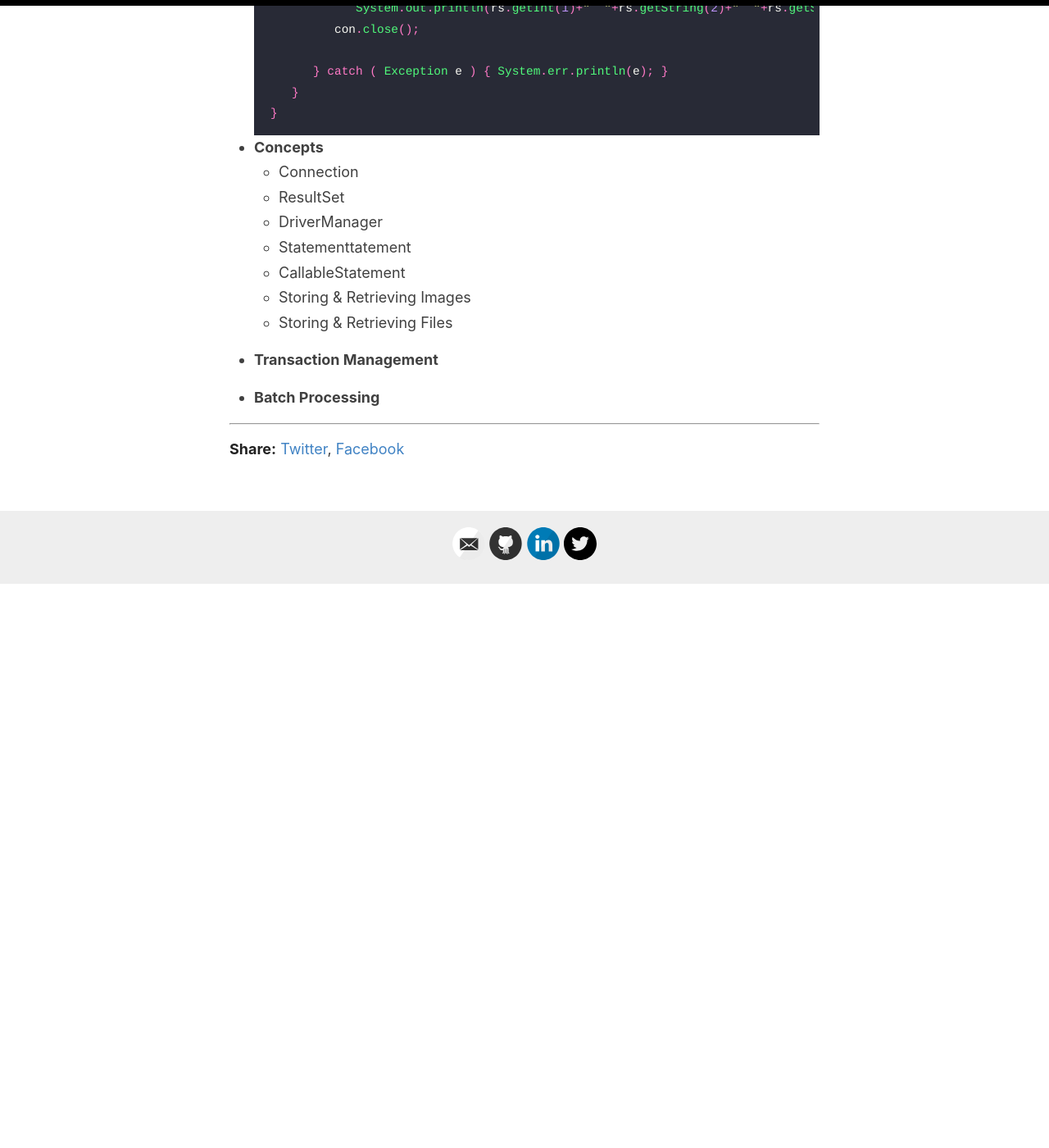
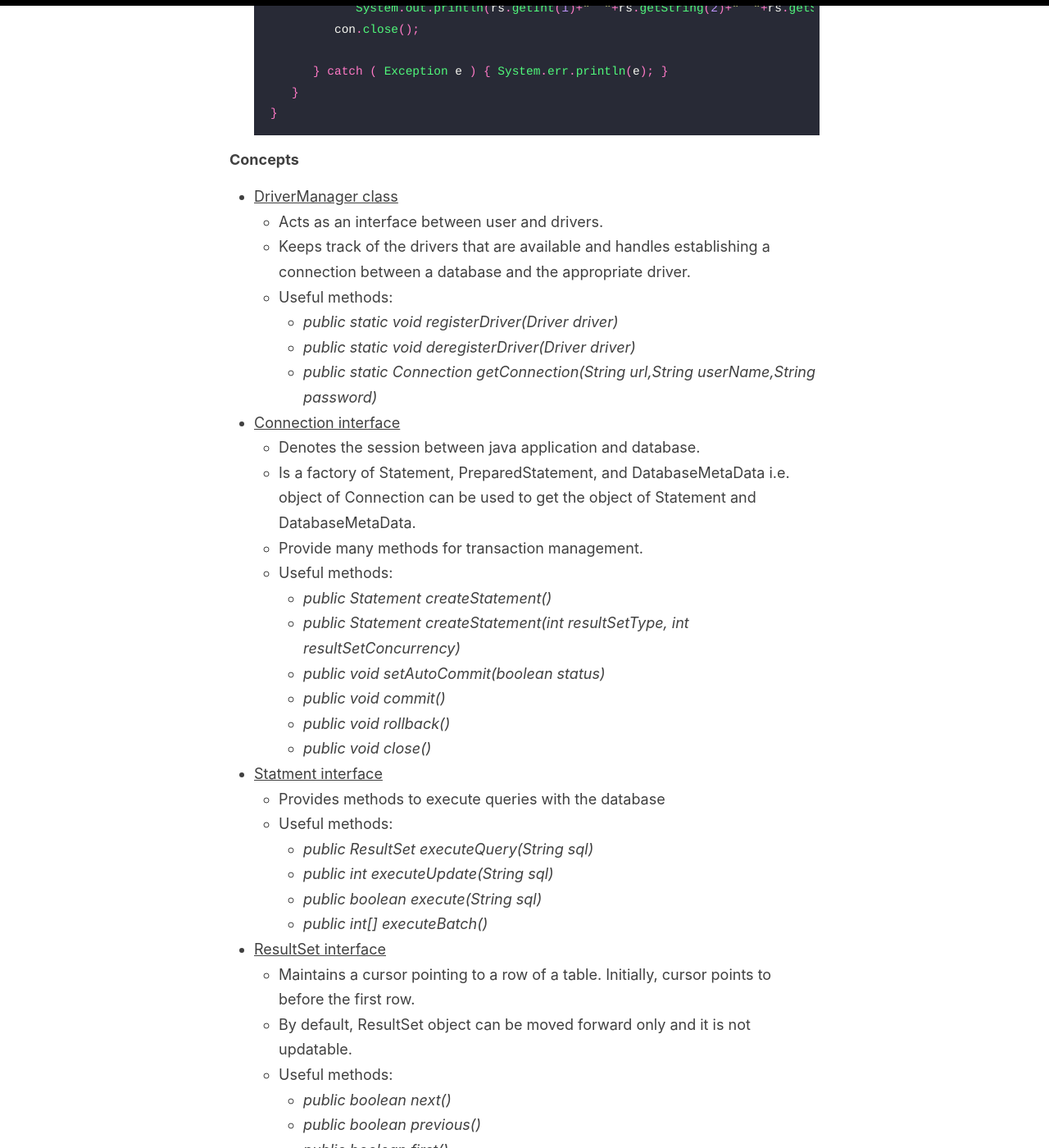
Before and after one commit to jaykay12/tech, a Jekyll site: the page built from _posts/2020-9-14-java-multithreading-networking-io.md, in a window 1280 px wide and 1400 px high, scrolled down 24831 px. Shown: the whole window at 82% size. Built offline with Jekyll 4.4.1, drawn with Linux system fonts in a browser that asks for light colours; before the commit the page ends 25544 px from its top, so only the background shows below that; some of the changed text lies outside the part shown.

Commit message:
Added info about classes and interfaces of java.sql

````diff
--- a/_posts/2020-9-14-java-multithreading-networking-io.md
+++ b/_posts/2020-9-14-java-multithreading-networking-io.md
@@ -876,14 +876,109 @@
    }
    ```
 
-- **Concepts**
-   - Connection
-   - ResultSet
-   - DriverManager
-   - Statementtatement
-   - CallableStatement
-   - Storing & Retrieving Images
-   - Storing & Retrieving Files
+**Concepts**
+  - <ins>DriverManager class</ins>
+     - Acts as an interface between user and drivers.
+     - Keeps track of the drivers that are available and handles establishing a connection between a database and the appropriate driver.
+     - Useful methods:
+        - _public static void registerDriver(Driver driver)_
+        - _public static void deregisterDriver(Driver driver)_
+        - _public static Connection getConnection(String url,String userName,String password)_
+
+
+  - <ins>Connection interface</ins>
+     - Denotes the session between java application and database.
+     - Is a factory of Statement, PreparedStatement, and DatabaseMetaData i.e. object of Connection can be used to get the object of Statement and DatabaseMetaData.
+     - Provide many methods for transaction management.
+     - Useful methods:
+        - _public Statement createStatement()_
+        - _public Statement createStatement(int resultSetType, int resultSetConcurrency)_
+        - _public void setAutoCommit(boolean status)_
+        - _public void commit()_
+        - _public void rollback()_
+        - _public void close()_
+
+
+  - <ins>Statment interface</ins>
+     - Provides methods to execute queries with the database
+     - Useful methods:
+        - _public ResultSet executeQuery(String sql)_
+        - _public int executeUpdate(String sql)_
+        - _public boolean execute(String sql)_
+        - _public int[] executeBatch()_
+
+
+  - <ins>ResultSet interface</ins>
+     - Maintains a cursor pointing to a row of a table. Initially, cursor points to before the first row.
+     - By default, ResultSet object can be moved forward only and it is not updatable.
+     - Useful methods:
+        - _public boolean next()_
+        - _public boolean previous()_
+        - _public boolean first()_
+        - _public boolean last()_
+        - _public boolean absolute(int row)_
+        - _public boolean relative(int row)_
+        - _public int getInt(int columnIndex)_
+        - _public int getInt(String columnName)_
+        - _public String getString(int columnIndex)_
+        - _public String getString(String columnName)_
+        - _public ResultSetMetaData getMetaData()_
+
+
+  - <ins>PreparedStatement interface</ins>
+     - Is a subinterface of Statement. It is used to execute parameterized query.
+     ```java
+     PreparedStatement stmt = con.prepareStatement("INSERT into TABLE_NAME values(?,?)");
+     stmt.setInt(1,101);
+     stmt.setString(2,"Ratan");
+     int i=stmt.executeUpdate();
+     ```
+
+  - <ins>CallableStatement Interface</ins>
+     - Used to call the stored procedures and functions.
+     `Stored Procedure on DB`
+     ```bash
+     CREATE or REPLACE procedure "insertR"
+     (id IN NUMBER, name IN VARCHAR2)
+     IS
+     BEGIN
+     INSERT INTO USER_TABLE values(id,name);
+     END;
+     /
+     ```
+
+     `Usage`
+     ```java
+     CallableStatement stmt = con.prepareCall("{CALL insertR(?,?)}");
+     stmt.setInt(1,1011);
+     stmt.setString(2,"Amit");
+     stmt.execute();
+     ```
+
+
+  - <ins>ResultSetMetaData interface</ins>
+     - metadata means data about data i.e. we can get further information from the data.
+     - metadata of a table like total number of column, column name, column type etc.
+     - Useful methods:
+        - _public int getColumnCount()throws SQLException_
+        - _public String getColumnName(int index)throws SQLException_
+        - _public String getColumnTypeName(int index)throws SQLException_
+        - _public String getTableName(int index)throws SQLException_
+
+
+  - <ins>DatabaseMetaData interface</ins>
+     - Provides methods to get meta data of a database such as database product name, database product version, driver name, name of total number of tables, name of total number of views etc.
+     - Useful methods:
+        - _public String getDriverName()throws SQLException_
+        - _public String getDriverVersion()throws SQLException_
+        - _public String getUserName()throws SQLException_
+        - _public String getDatabaseProductName()throws SQLException_
+        - _public String getDatabaseProductVersion()throws SQLException_
+        - _public ResultSet getTables(String catalog, String schemaPattern, String tableNamePattern, String[] types)throws SQLException_
+
+
+  - Storing & Retrieving Images
+  - Storing & Retrieving Files
 
 
 - **Transaction Management**
````
